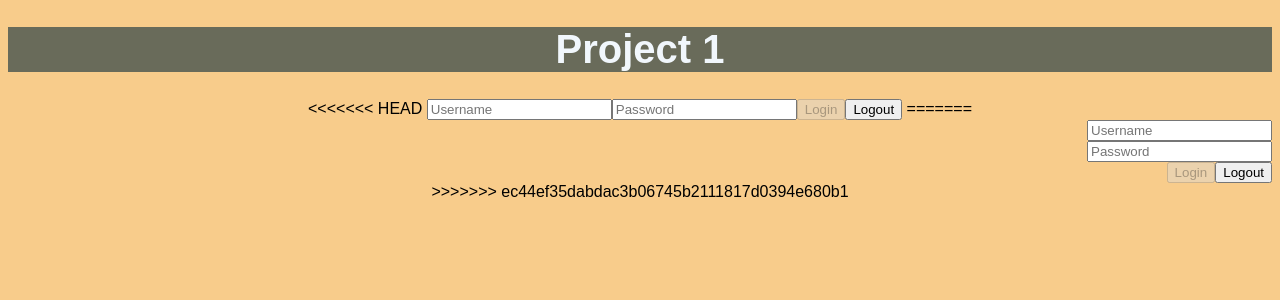
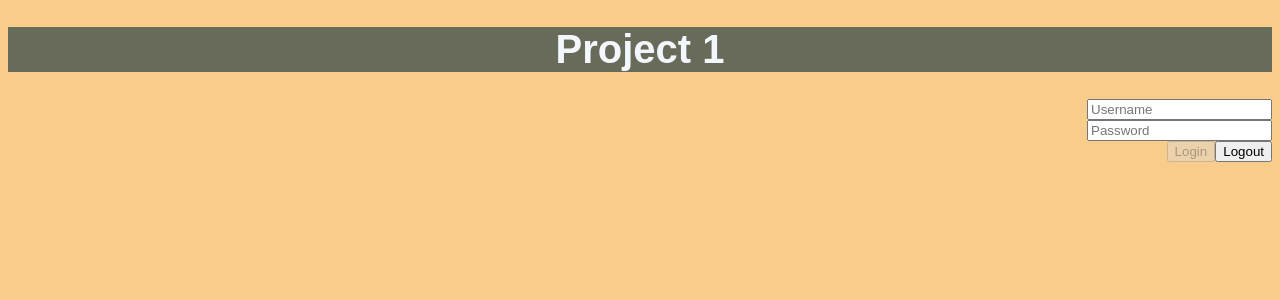
Before and after one commit to ChrisTroll/project1-frontend, an Angular app: page / in a window 1280 px wide. Shown: the top 300 px of the page. Built offline with nearby package versions, Linux system fonts and the light colour scheme.

Commit message:
pulled form master, changes password field to hide input

```diff
--- a/src/app/components/banner/banner.component.html
+++ b/src/app/components/banner/banner.component.html
@@ -6,25 +6,11 @@
         <div *ngIf="invalidInput">
           Invalid Credentials
         </div>
-<<<<<<< HEAD
-      <input
-        [(ngModel)]="inputUsername" placeholder="Username" name="username">
-      <input
-        [(ngModel)]="inputPassword" type="password" placeholder="Password" name="password">
-      <button
-        [disabled]="!(inputUsername && inputPassword)"
-        (click)="submit()"
-      >Login</button>
-      <button
-        type="submit" name="logout"
-        (click)="logout()"
-      >Logout</button>
-=======
           <div class ="Inputfields">
             <input
             [(ngModel)]="inputUsername" placeholder="Username" name="username"><br>
             <input
-            [(ngModel)]="inputPassword" type="text" placeholder="Password" name="password">
+            [(ngModel)]="inputPassword" type="password" placeholder="Password" name="password">
           </div>
           <div class ="Buttonfields">
             <button
@@ -36,7 +22,6 @@
             (click)="logout()"
             >Logout</button>
           </div>
->>>>>>> ec44ef35dabdac3b06745b2111817d0394e680b1
       <div *ngIf="isLoggedIn">
           You are logged in as: {{loginUser}}
       </div>
--- a/src/app/services/login/login.service.ts
+++ b/src/app/services/login/login.service.ts
@@ -10,7 +10,6 @@ export class LoginService {
 
   nullUser: User = {
     username: null,
-    password: null,
     userrole: null,
     userid: null
   }
```
